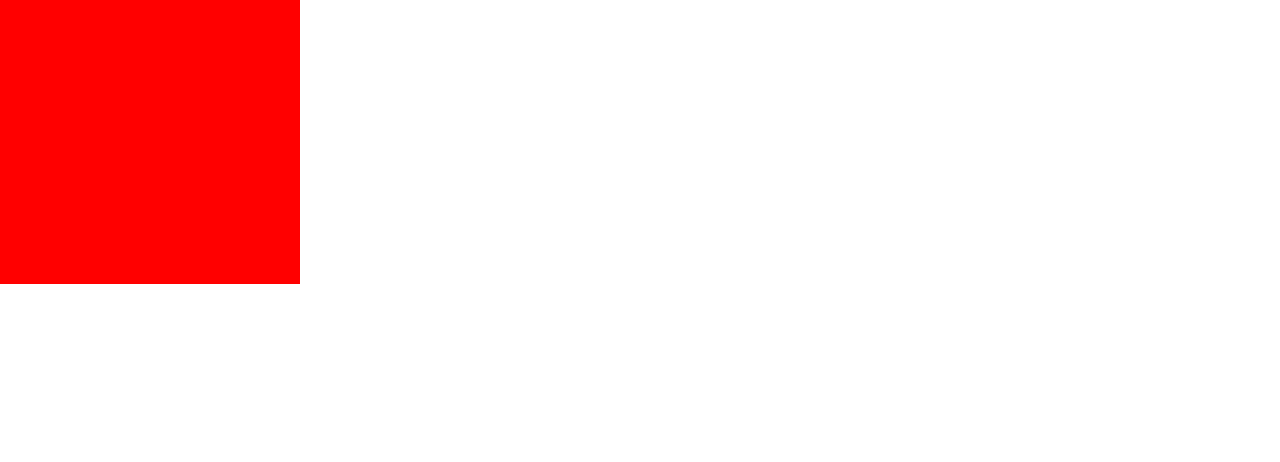
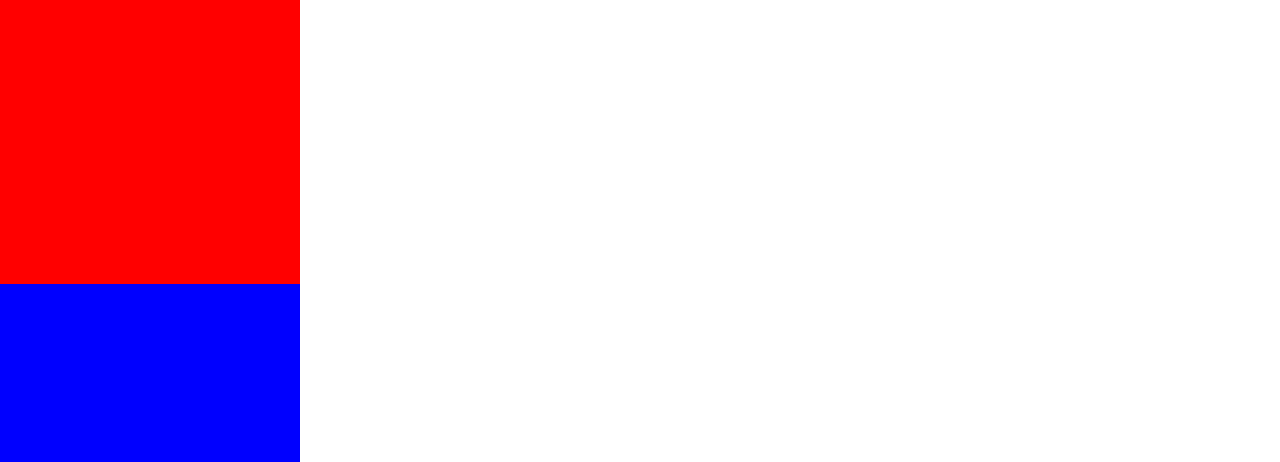
Before and after one commit to mJekal/TZ, a plain HTML site: page MiniGameWebApp/index.html in a window 1280 px wide. Shown: the part 191-653 px from the top of the page. Drawn offline with Linux system fonts and the light colour scheme.

Commit message:
Add files via upload

```diff
--- a/MiniGameWebApp/css/style.css
+++ b/MiniGameWebApp/css/style.css
@@ -22,6 +22,12 @@ article p {
 	background-color: red;
 }
 
+#NumberBaseball {
+	width:300px;
+	height: 300px;
+	background-color: blue;
+}
+
 
 footer p {
     text-align: center;
```
